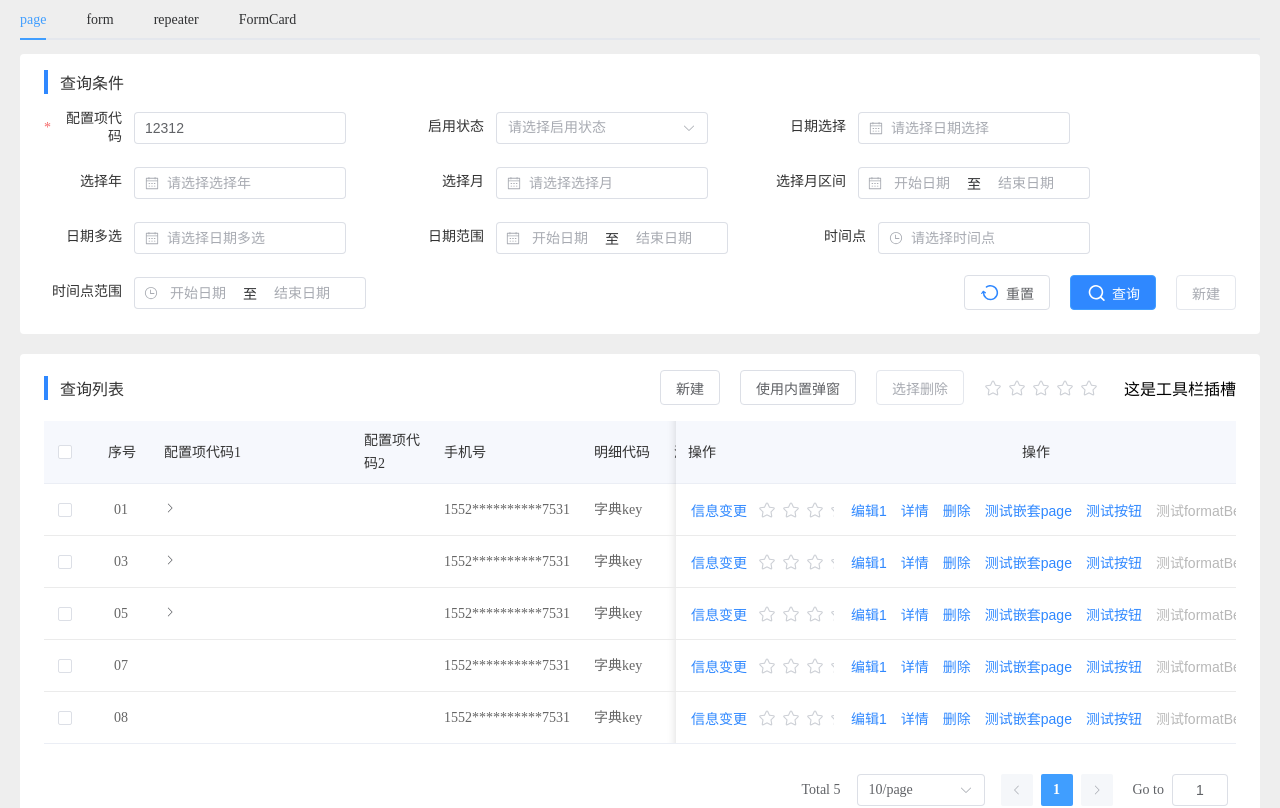
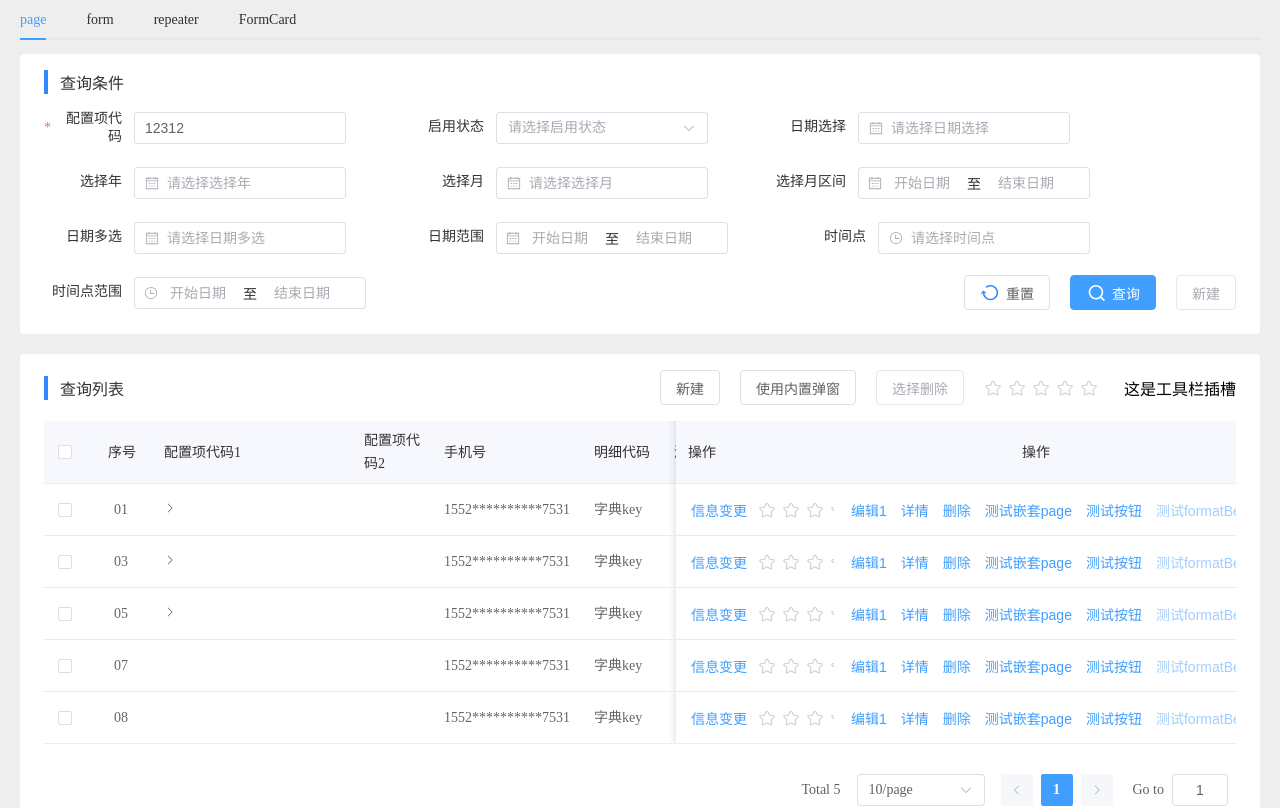
Before and after one commit to Liaozzzzzz/versa-form, a Vue app: page / in a window 1280 px wide. Shown: the top 808 px of the page. Built offline with nearby package versions, Linux system fonts and the light colour scheme.

Commit message:
style: 移除button样式

```diff
--- a/src/components/button.vue
+++ b/src/components/button.vue
@@ -167,21 +167,6 @@ export default {
     &.el-button--small {
       height: 30px;
     }
-
-    &--primary:not(.is-disabled) {
-      background-color: #2f88ff;
-
-      &.is-link {
-        color: #2f88ff;
-        background-color: unset;
-      }
-    }
-
-    &--primary:is(.is-disabled) {
-      &.is-link {
-        color: #b8b8b8;
-      }
-    }
   }
 
   &__icon {
```
